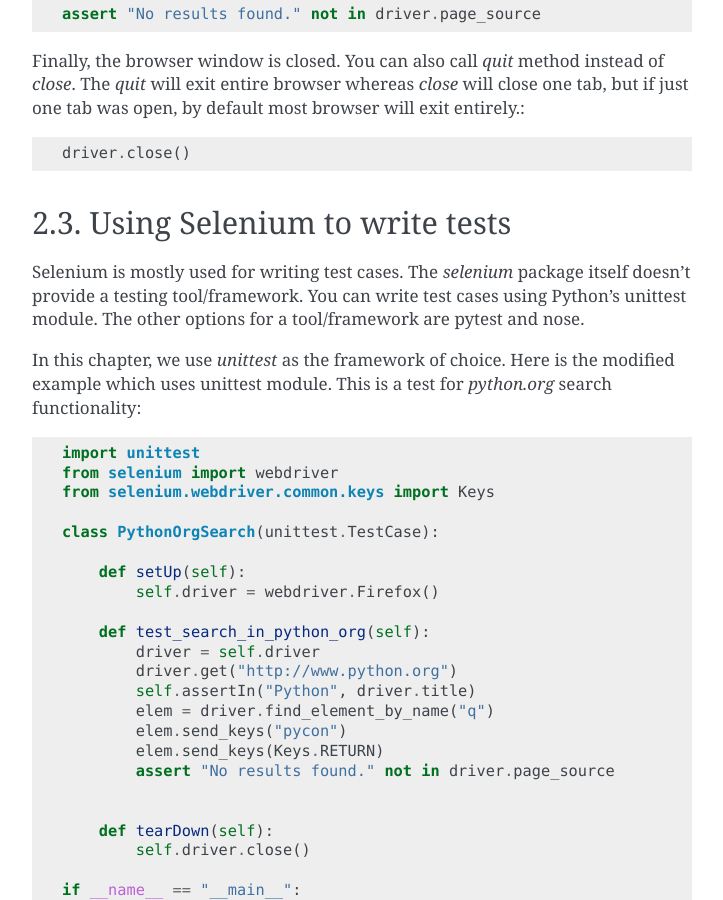
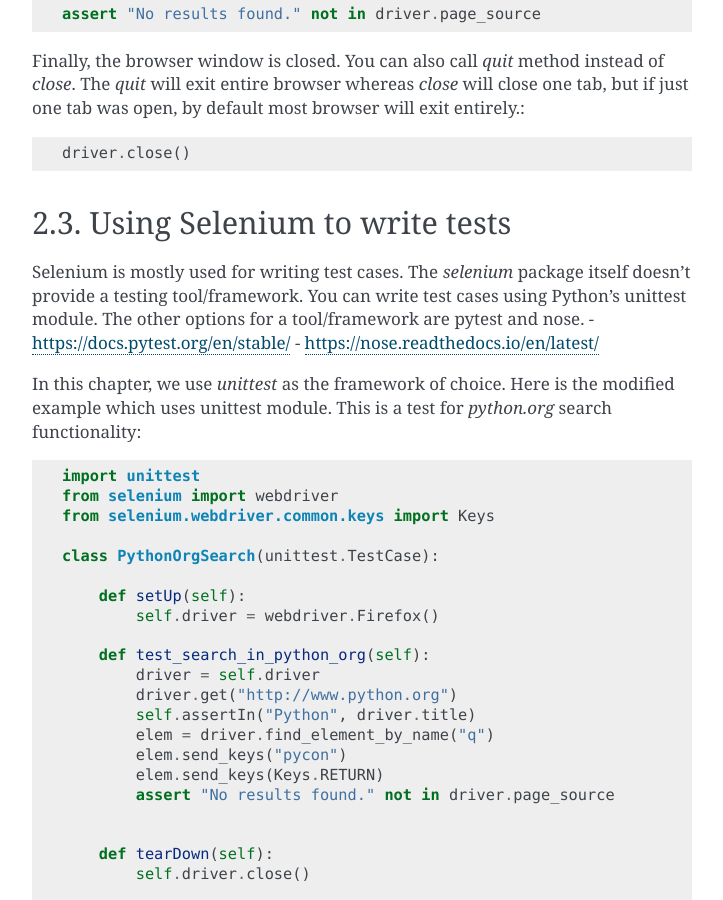
Before and after one commit to baijum/selenium-python, a Sphinx documentation site: the page built from source/getting-started.rst, in a window 1280 px wide and 900 px high, scrolled down 1676 px. Shown: the whole window, without its empty margins (388-1111 px from the left). Built offline with Sphinx 7.4.7, drawn with Linux system fonts in a browser that asks for light colours; some of the changed lines change nothing that is shown.

Commit message:
Added links and updated as per comments
feat: Links addition and other update

- Added links to pytest and nose
- Removed extra ~ symbol under walkthrough statement

```diff
--- a/source/getting-started.rst
+++ b/source/getting-started.rst
@@ -98,6 +98,8 @@ Selenium is mostly used for writing test cases.  The `selenium` package itself
 doesn't provide a testing tool/framework.  You can write test cases using
 Python's unittest module.  The other options for a tool/framework are pytest
 and nose.
+- https://docs.pytest.org/en/stable/
+- https://nose.readthedocs.io/en/latest/
 
 In this chapter, we use `unittest` as the framework of choice.  Here is the
 modified example which uses unittest module.  This is a test for `python.org`
@@ -142,7 +144,7 @@ The above result shows that the test has been successfully completed.
 
 
 Walkthrough of the example
-~~~~~~~~~~~~~~~~~~~~~~~~~~~
+~~~~~~~~~~~~~~~~~~~~~~~~~~
 
 Initially, all the basic modules required are imported.  The `unittest
 <http://docs.python.org/library/unittest.html>`_ module is a built-in Python
```
